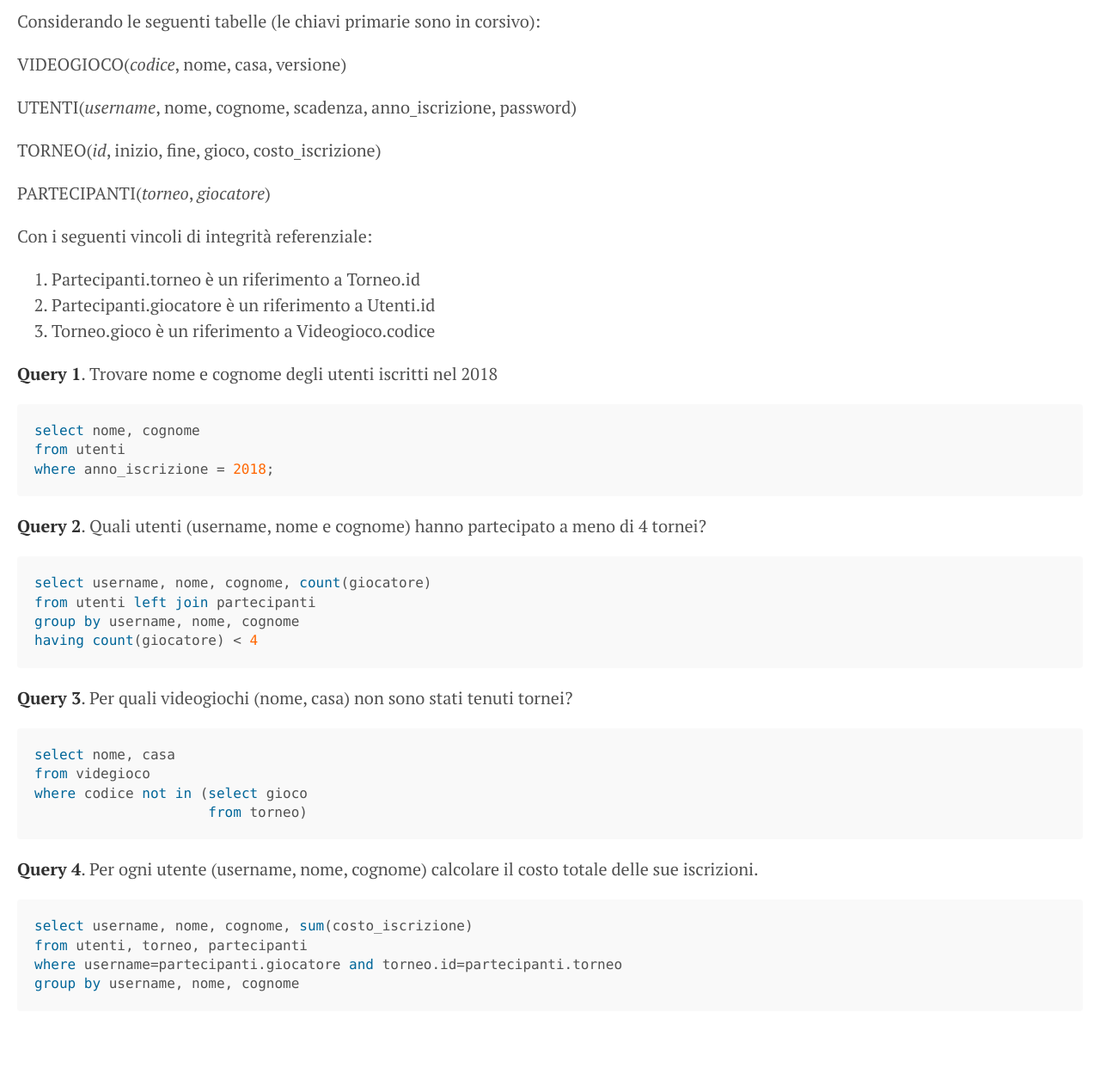
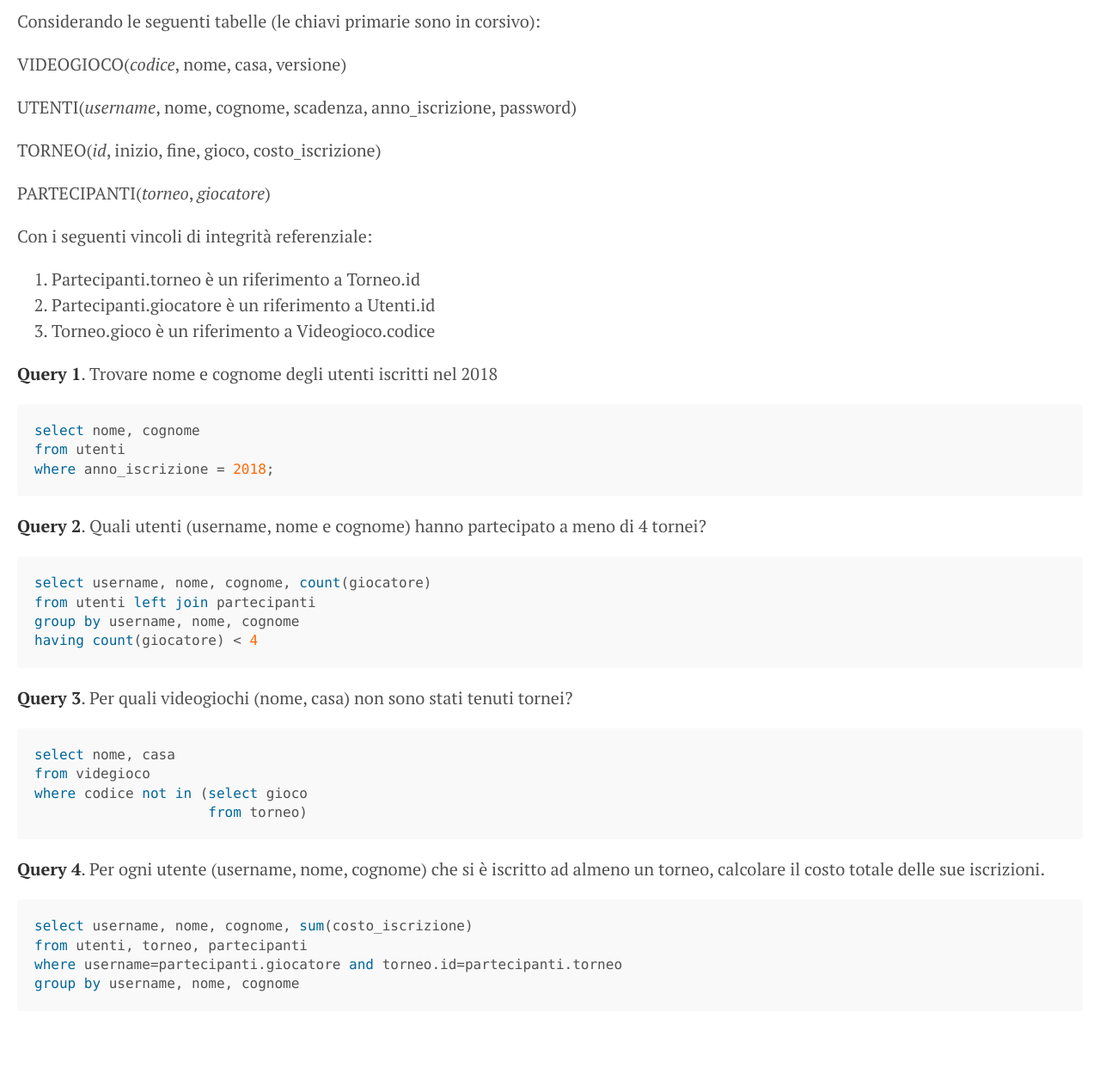
Before and after one commit to gdv/foundationsCS, a Jekyll site: the page built from docs/2020-01-esame.md, in a window 1280 px wide. Shown: the whole page at 86% size. Built offline with Jekyll 4.4.1, drawn with Linux system fonts in a browser that asks for light colours; our own code applies the rules of GitHub Pages for plain Markdown files.

````diff
--- a/docs/2020-01-esame.md
+++ b/docs/2020-01-esame.md
@@ -43,7 +43,8 @@ where codice not in (select gioco
                      from torneo)
 ```
 
-**Query 4**. Per ogni utente (username, nome, cognome) calcolare il
+**Query 4**. Per ogni utente (username, nome, cognome) che si è iscritto
+ad almeno un torneo, calcolare il
 costo totale delle sue iscrizioni.
 
 ```sql
````
